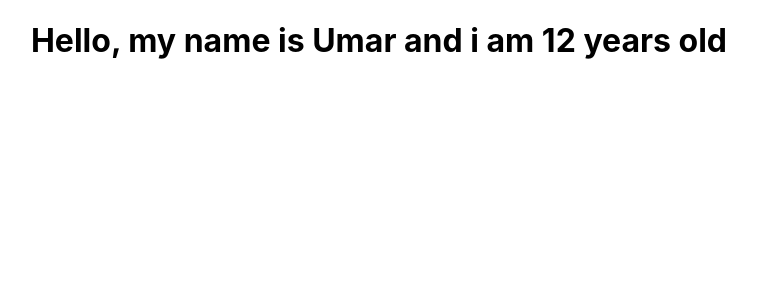
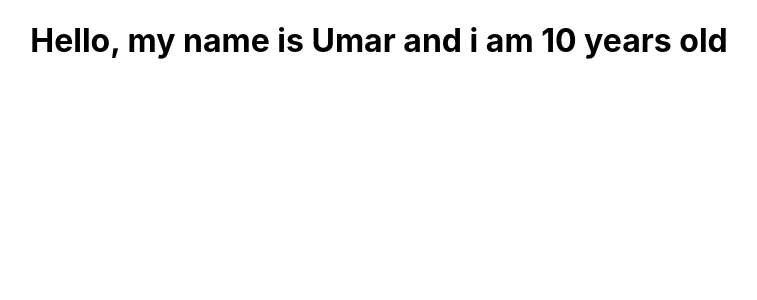
Before and after one commit to Muhammad-Umar-Khan/learning-typescript, a React (Create React App) app: page / in a window 1280 px wide. Shown: the top 300 px of the page, without its empty margins (261-1018 px from the left). Built offline with nearby package versions, Linux system fonts and the light colour scheme.

Commit message:
destructuring props

```diff
--- a/src/App.tsx
+++ b/src/App.tsx
@@ -6,7 +6,7 @@ import { Intro } from "./components/Intro";
 function App() {
   return (
     <div className="App">
-      <Intro user_name="Umar" age={12} />
+      <Intro user_name="Umar" age={10} />
     </div>
   );
 }
--- a/src/components/Intro.tsx
+++ b/src/components/Intro.tsx
@@ -8,6 +8,7 @@ type IntroProps = {
   age: number;
 };
 
+// export const Intro = ({ user_name, age }: IntroProps) => {
 export const Intro = (props: IntroProps) => {
   return (
     <div>
```
